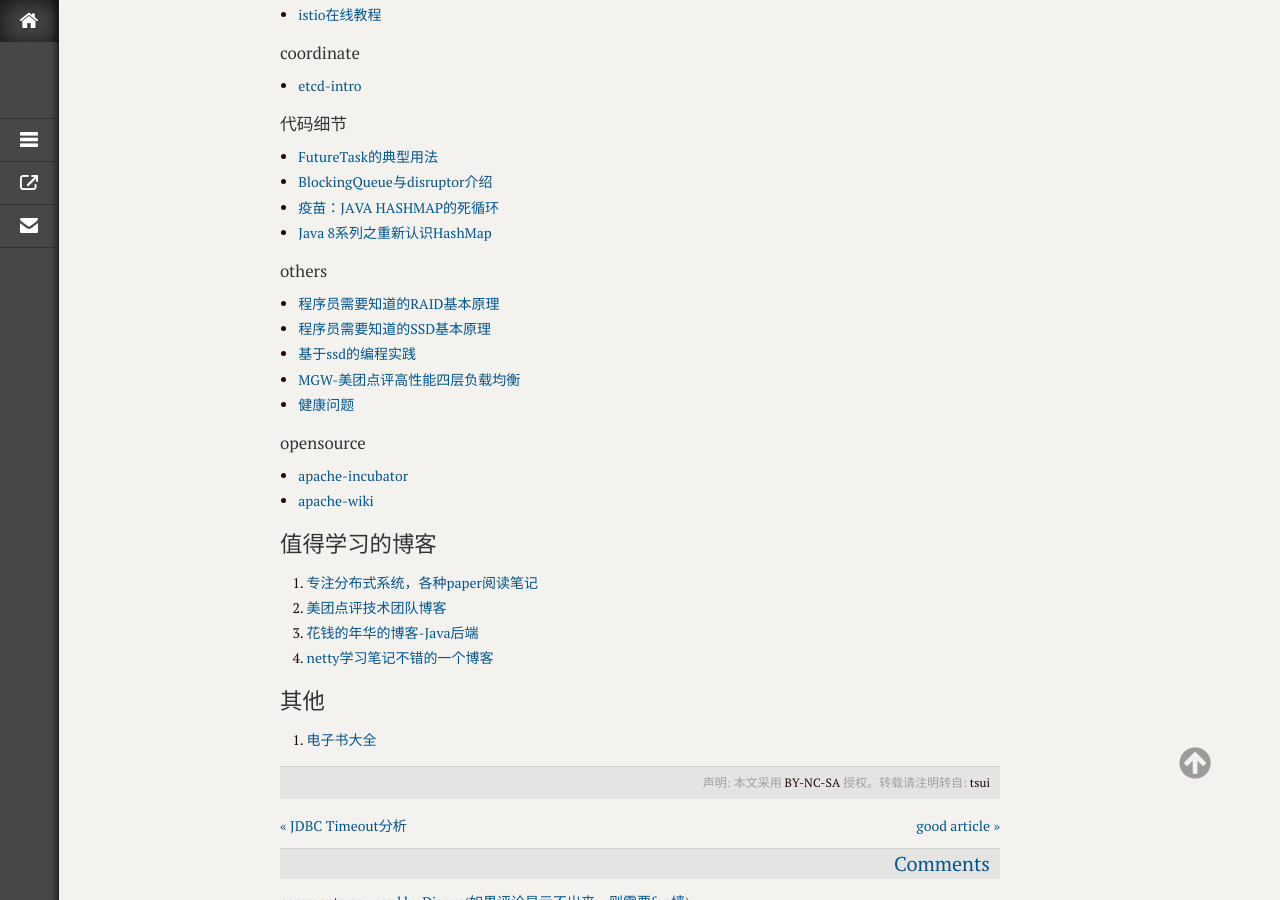
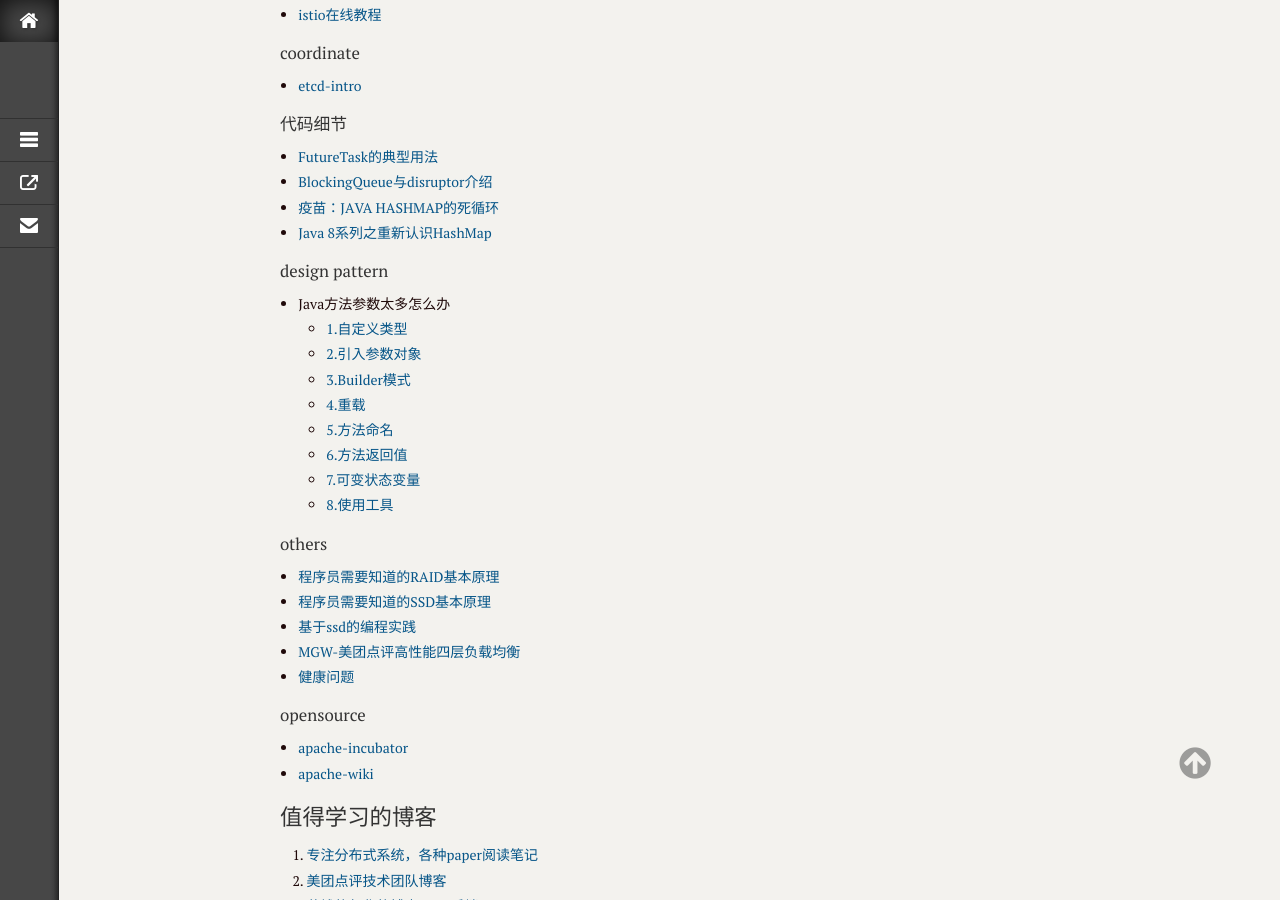
Before and after one commit to xmtsui/blog, a Jekyll site: the page built from _posts/2017/2017-03-14-readqueue-01.md, in a window 1280 px wide and 900 px high, scrolled down 3089 px. Built offline with Jekyll 4.4.1, drawn with Linux system fonts in a browser that asks for light colours; comment, search, counter and statistics services are not loaded.

Commit message:
modify by quickcommint

```diff
--- a/_posts/2017/2017-03-14-readqueue-01.md
+++ b/_posts/2017/2017-03-14-readqueue-01.md
@@ -132,6 +132,18 @@
 * [疫苗：JAVA HASHMAP的死循环](https://coolshell.cn/articles/9606.html)
 * [Java 8系列之重新认识HashMap](https://tech.meituan.com/java-hashmap.html)
 
+#### design pattern
+* Java方法参数太多怎么办
+  * [1.自定义类型](http://www.importnew.com/6518.html)
+  * [2.引入参数对象](http://www.importnew.com/6600.html)
+  * [3.Builder模式](http://www.importnew.com/6605.html)
+  * [4.重载](http://www.importnew.com/6778.html)
+  * [5.方法命名](http://www.importnew.com/7185.html)
+  * [6.方法返回值](http://www.importnew.com/6905.html)
+  * [7.可变状态变量](http://www.importnew.com/8926.html)
+  * [8.使用工具](http://www.importnew.com/8937.html)
+
+
 #### others
 * [程序员需要知道的RAID基本原理](http://oserror.com/backend/raid-principle/)
 * [程序员需要知道的SSD基本原理](http://oserror.com/backend/ssd-principle/)
```
